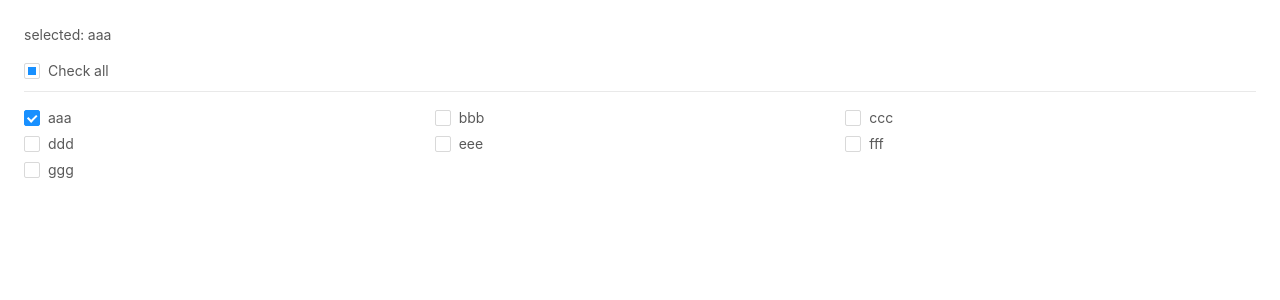
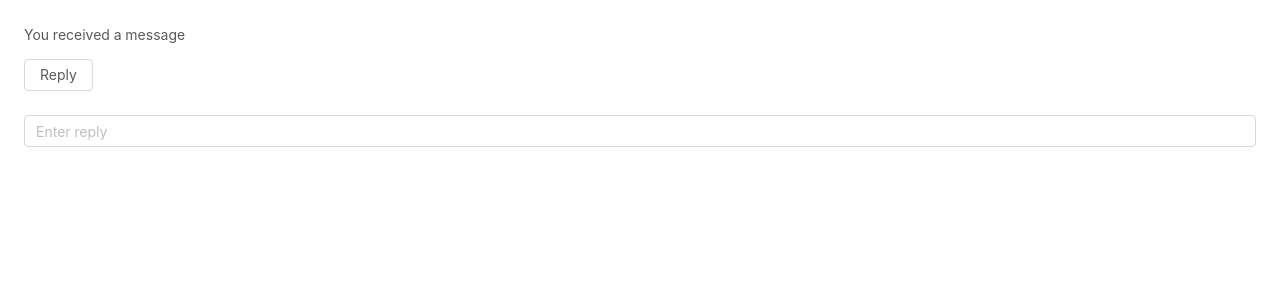
Before and after one commit to chenbj2333/work-components, a React (Create React App) app: page / in a window 1280 px wide. Shown: the top 300 px of the page. Built offline with nearby package versions, Linux system fonts and the light colour scheme.

Commit message:
多个组件之间进行事件通知

```diff
--- a/src/App.tsx
+++ b/src/App.tsx
@@ -1,10 +1,10 @@
 import React from 'react';
-import SelectDemo from './hooks/useSelections/demo';
+import EventEmitterDemo from './hooks/useEventEmitter/demo';
 
 function App() {
   return (
-    <div style={{padding: 24, margin: '0 auto'}}>
-      <SelectDemo />
+    <div style={{ padding: 24, margin: '0 auto' }}>
+      <EventEmitterDemo />
     </div>
   );
 }
--- /dev/null
+++ b/src/hooks/useEventEmitter/demo/index.tsx
@@ -0,0 +1,43 @@
+import React, { FC, useState } from 'react';
+import { Button, Input } from 'antd';
+import useEventEmitter, { EventEmitter } from '..';
+
+const MessageBox: FC<{
+  focus$: EventEmitter<string>;
+}> = function ({ focus$ }) {
+  return (
+    <div style={{ paddingBottom: 24 }}>
+      <p>You received a message</p>
+      <Button
+        onClick={() => {
+          focus$.emit('reply');
+        }}
+      >
+        Reply
+      </Button>
+    </div>
+  );
+};
+
+const InputBox: FC<{
+  focus$: EventEmitter<string>;
+}> = function ({ focus$ }) {
+  const [val, setVal] = useState<string | undefined>(undefined);
+  focus$.useSubscription((value) => {
+    setVal(value);
+  });
+  return <Input value={val} placeholder='Enter reply' />;
+};
+
+const EventEmitterDemo: FC = () => {
+  const focus$ = useEventEmitter<string>();
+
+  return (
+    <div>
+      <MessageBox focus$={focus$} />
+      <InputBox focus$={focus$} />
+    </div>
+  );
+};
+
+export default EventEmitterDemo;
--- /dev/null
+++ b/src/hooks/useEventEmitter/index.tsx
@@ -0,0 +1,37 @@
+import { useRef, useEffect } from 'react';
+
+type Subscription<T> = (val: T) => void;
+
+export class EventEmitter<T> {
+  private subscriptions = new Set<Subscription<T>>();
+
+  emit = (val: T) => {
+    this.subscriptions.forEach((subscription) => {
+      subscription(val);
+    });
+  };
+
+  useSubscription = (callback: Subscription<T>) => {
+    const callbackRef = useRef<Subscription<T>>();
+    callbackRef.current = callback;
+    useEffect(() => {
+      function subscription(val: T) {
+        if (callbackRef.current) {
+          callbackRef.current(val);
+        }
+      }
+      this.subscriptions.add(subscription);
+      return () => {
+        this.subscriptions.delete(subscription);
+      };
+    }, []);
+  };
+}
+
+export default function useEventEmitter<T = void>() {
+  const ref = useRef<EventEmitter<T>>();
+  if (!ref.current) {
+    ref.current = new EventEmitter();
+  }
+  return ref.current;
+}
```
Also changed, not shown: 1 other file (tests, documents, lock files or other folders).
